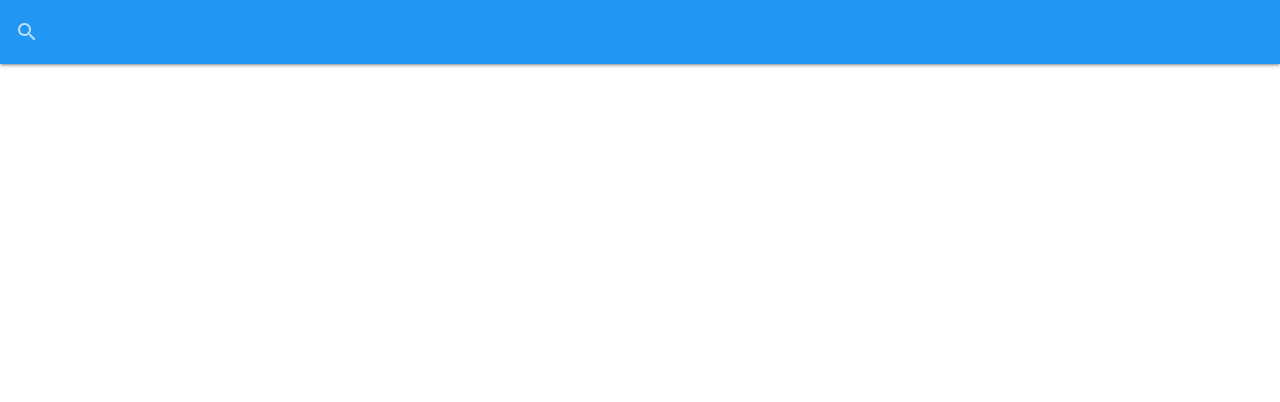
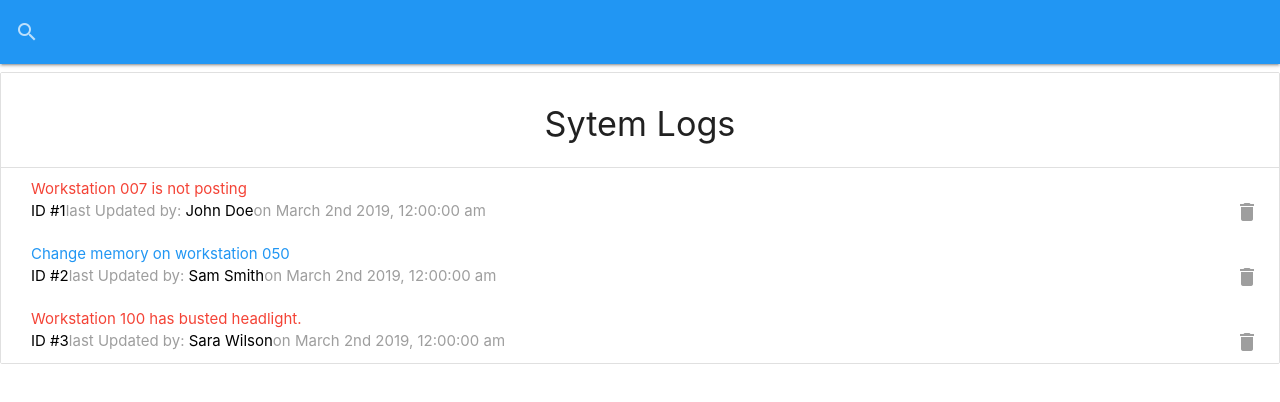
Before and after one commit to darlingbryan/it-logger, a React (Create React App) app: page / in a window 1280 px wide. Shown: the top 402 px of the page. Built offline with nearby package versions, Linux system fonts and the light colour scheme; data requests are answered from the project's data file.

Commit message:
Create Logs and LogItem Components

```diff
--- a/package.json
+++ b/package.json
@@ -4,8 +4,10 @@
   "private": true,
   "dependencies": {
     "materialize-css": "^1.0.0",
+    "moment": "^2.24.0",
     "react": "^16.8.6",
     "react-dom": "^16.8.6",
+    "react-moment": "^0.9.2",
     "react-scripts": "3.0.1"
   },
   "scripts": {
--- a/src/App.js
+++ b/src/App.js
@@ -2,6 +2,7 @@
 import 'materialize-css/dist/css/materialize.min.css'
 import M from 'materialize-css/dist/js/materialize.min.js'
 import SearchBar from './components/layout/SearchBar'
+import Logs from './components/logs/Logs'
 
 const App = () => {
   useEffect(() => {
@@ -10,6 +11,7 @@
   return (
     <Fragment>
       <SearchBar />
+      <Logs />
     </Fragment>
   )
 }
--- /dev/null
+++ b/src/components/logs/LogItem.js
@@ -0,0 +1,36 @@
+import React from 'react'
+import Moment from 'react-moment'
+import PropTypes from 'prop-types'
+
+const LogItem = ({ log }) => {
+  return (
+    <div>
+      <li className='collection-item'>
+        <div>
+          <a
+            href='/'
+            className={`modal-trigger ${
+              log.attention ? 'red-text' : 'blue-text'
+            }`}>
+            {log.message}
+          </a>
+          <br />
+          <span className='grey-text'>
+            <span className='black-text'>ID #{log.id}</span>
+            last Updated by: <span className='black-text'>{log.tech}</span>
+            on <Moment format='MMMM Do YYYY, h:mm:ss a'>{log.date}</Moment>
+          </span>
+          <a href='#!' className='secondary-content'>
+            <i className='material-icons grey-text'>delete</i>
+          </a>
+        </div>
+      </li>
+    </div>
+  )
+}
+
+LogItem.propTypes = {
+  log: PropTypes.object.isRequired
+}
+
+export default LogItem
--- /dev/null
+++ b/src/components/logs/Logs.js
@@ -0,0 +1,38 @@
+import React, { useState, useEffect } from 'react'
+import LogItem from './LogItem'
+
+const Logs = () => {
+  const [logs, setLogs] = useState([])
+  const [loading, setLoading] = useState(false)
+
+  useEffect(() => {
+    getLogs()
+    //eslint-disable-next-line
+  }, [])
+
+  const getLogs = async () => {
+    setLoading(true)
+    const res = await fetch('/logs')
+    const data = await res.json()
+    setLogs(data)
+    setLoading(false)
+  }
+
+  if (loading) {
+    return <h4>Loading...</h4>
+  }
+  return (
+    <ul className='collection with-header'>
+      <li className='collection-header'>
+        <h4 className='center'>Sytem Logs</h4>
+      </li>
+      {!loading && logs.length === 0 ? (
+        <p className='center'>No logs to show..</p>
+      ) : (
+        logs.map(log => <LogItem log={log} key={log.id} />)
+      )}
+    </ul>
+  )
+}
+
+export default Logs
```
Also changed, not shown: 1 other file (tests, documents, lock files or other folders).
